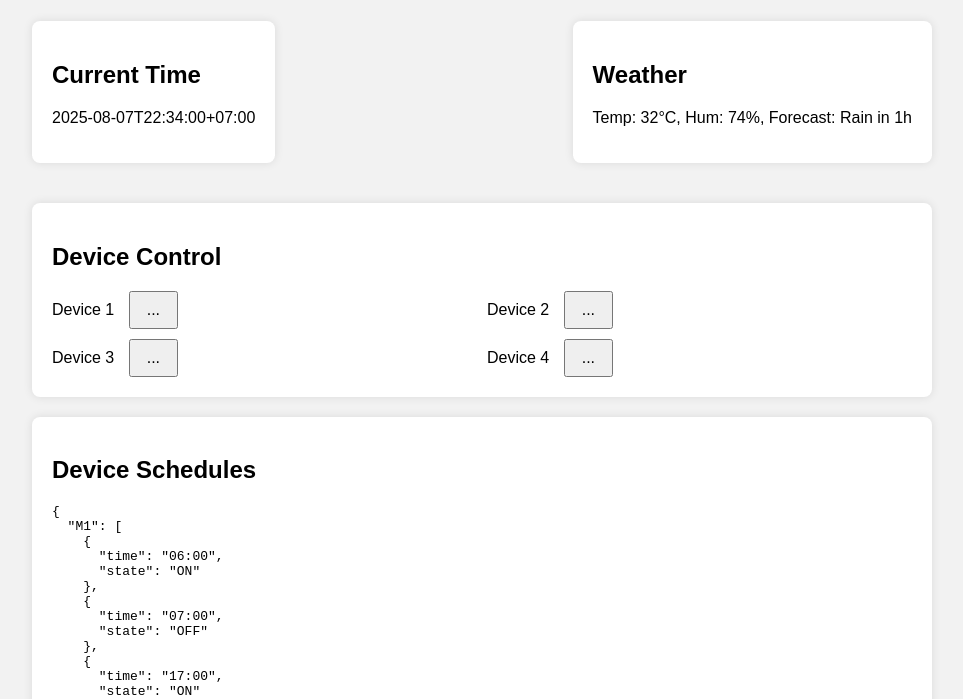
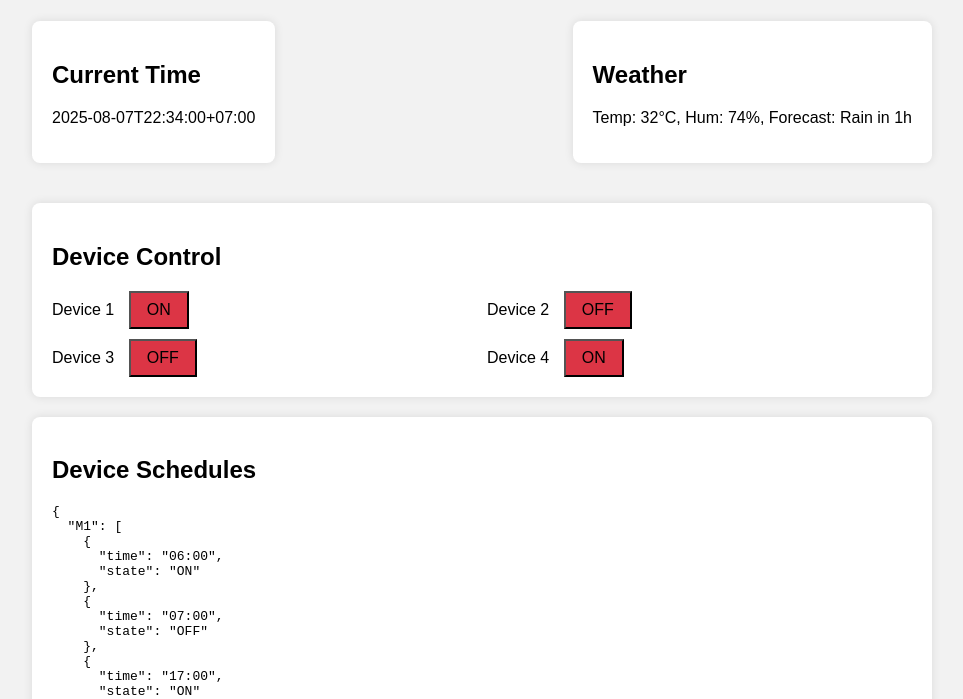
Before and after one commit to huyhau24/IOT-02, a plain HTML site: page index.html in a window 1280 px wide. Shown: the part 99-798 px from the top of the page, without its empty margins (158-1121 px from the left). Drawn offline with Linux system fonts and the light colour scheme.

Commit message:
Update index.html

```diff
--- a/index.html
+++ b/index.html
@@ -28,19 +28,19 @@
       <div class="device-list">
         <div class="device">
           <label>Device 1</label>
-          <button onclick="toggleDevice('device1')" id="device1">...</button>
+          <button onclick="toggleDevice('M1')" id="M1">...</button>
         </div>
         <div class="device">
           <label>Device 2</label>
-          <button onclick="toggleDevice('device2')" id="device2">...</button>
+          <button onclick="toggleDevice('M2')" id="M2">...</button>
         </div>
         <div class="device">
           <label>Device 3</label>
-          <button onclick="toggleDevice('device3')" id="device3">...</button>
+          <button onclick="toggleDevice('M3')" id="M3">...</button>
         </div>
         <div class="device">
           <label>Device 4</label>
-          <button onclick="toggleDevice('device4')" id="device4">...</button>
+          <button onclick="toggleDevice('M4')" id="M4">...</button>
         </div>
       </div>
     </div>
```
